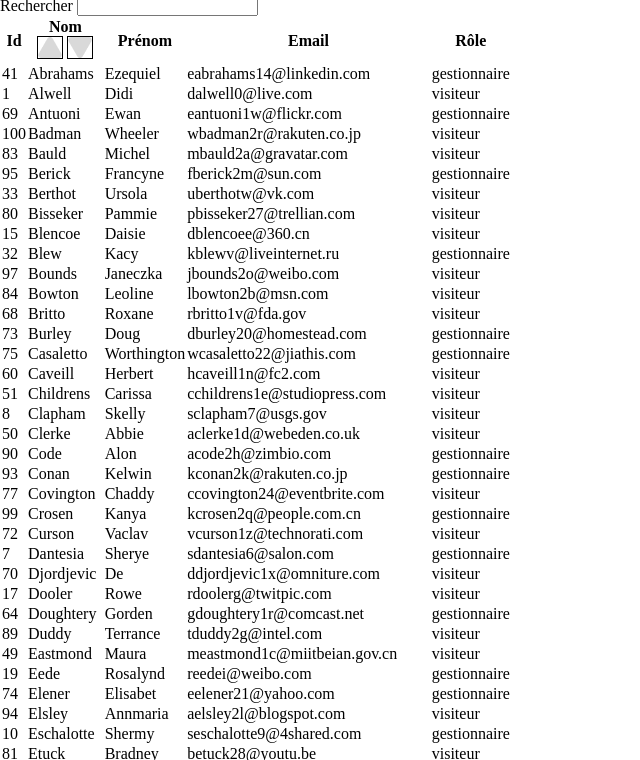
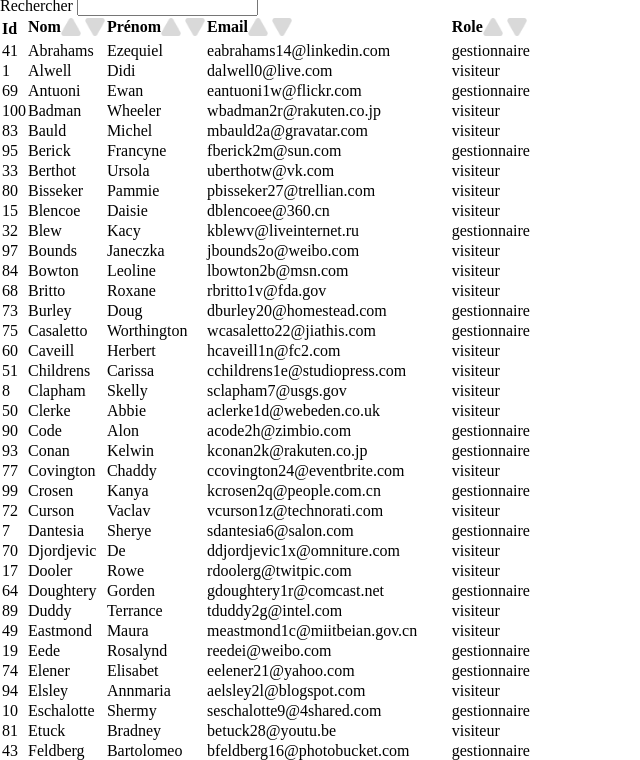
Before and after one commit to DFS-P2/TP-datas, a plain HTML site: page index.html in a window 1280 px wide. Both pictures are taken after a click on the picture 50 px from the left and 87 px from the top of the page. Shown: the part 40-800 px from the top of the page, without its empty margins (0-640 px from the left). Drawn offline with Linux system fonts and the light colour scheme.

Commit message:
sort by field + refactoring + config + lib

```diff
--- a/css/style.css
+++ b/css/style.css
@@ -2,7 +2,12 @@
 	margin: 0;
 	padding: 0;
 }
+
+th > div {
+	display: flex;
+}
+
 img {
-	border: 1px solid black;
 	cursor: pointer;
+	width: 20px;
 }
--- a/index.html
+++ b/index.html
@@ -18,19 +18,51 @@
             <tr>
                 <th>
                     <div>Id</div>
-
                 </th>
                 <th>
-                    <div>Nom</div>
                     <div>
-                        <img class="fleche fleche_haut" data-direction="asc" data-toto="toto"
-                            src="./images/fleche_haut_grise.png" alt="">
-                        <img class="fleche fleche_bas" data-direction="desc" src="./images/fleche_bas_grise.png" alt="">
+                        <div>Nom</div>
+                        <div>
+                            <img class="fleche fleche_haut" data-direction="asc" data-field="nom"
+                                src="./images/fleche_haut_grise.png" alt="">
+                            <img class="fleche fleche_bas" data-direction="desc" data-field="nom"
+                                src="./images/fleche_bas_grise.png" alt="">
+                        </div>
                     </div>
                 </th>
-                <th>Prénom</th>
-                <th>Email</th>
-                <th>Rôle</th>
+                <th>
+                    <div>
+                        <div>Prénom</div>
+                        <div>
+                            <img class="fleche fleche_haut" data-direction="asc" data-field="prenom"
+                                src="./images/fleche_haut_grise.png" alt="">
+                            <img class="fleche fleche_bas" data-direction="desc" data-field="prenom"
+                                src="./images/fleche_bas_grise.png" alt="">
+                        </div>
+                    </div>
+                </th>
+                <th>
+                    <div>
+                        <div>Email</div>
+                        <div>
+                            <img class="fleche fleche_haut" data-direction="asc" data-field="email"
+                                src="./images/fleche_haut_grise.png" alt="">
+                            <img class="fleche fleche_bas" data-direction="desc" data-field="email"
+                                src="./images/fleche_bas_grise.png" alt="">
+                        </div>
+                    </div>
+                </th>
+                <th>
+                    <div>
+                        <div>Role</div>
+                        <div>
+                            <img class="fleche fleche_haut" data-direction="asc" data-field="role"
+                                src="./images/fleche_haut_grise.png" alt="">
+                            <img class="fleche fleche_bas" data-direction="desc" data-field="role"
+                                src="./images/fleche_bas_grise.png" alt="">
+                        </div>
+                    </div>
+                </th>
             </tr>
         </thead>
         <tbody></tbody>
--- /dev/null
+++ b/js/config/config.js
@@ -0,0 +1,3 @@
+const usersDatasUrl = "./datas/users.json";
+
+export { usersDatasUrl };
--- a/js/index.js
+++ b/js/index.js
@@ -1,45 +1,13 @@
-import getDatas from "./modules/getDatas.js";
-import feedTbody from "./modules/feedTbody.js";
+import { usersDatasUrl } from "./config/config.js";
+import getDatasFromStorage from "./modules/getDatasFromStorage.js";
+import handleSort from "./modules/handleSort.js";
+import displayUsers from "./modules/displayUsers.js";
 import handleSearch from "./modules/handleSearch.js";
 
-const usersDatasUrl = "./datas/users.json";
-
-let users = [];
-
-if (localStorage.getItem("users")) {
-	users = JSON.parse(localStorage.getItem("users"));
-} else {
-	users = await getDatas(usersDatasUrl);
-	localStorage.setItem("users", JSON.stringify(users));
-}
+const users = await getDatasFromStorage(usersDatasUrl);
 
 if (users) {
-	const flechesNom = document.querySelectorAll(".fleche");
-	flechesNom.forEach((fleche) => {
-		fleche.addEventListener("click", () => {
-			console.log(fleche.dataset.direction); // "asc" ou "desc"
-			sortByNom(fleche.dataset.direction);
-			feedTbody(users);
-		});
-	});
-	console.log(flechesNom);
-	function sortByNom(direction) {
-		console.log(users);
-		let sortDirection;
-		if (direction == "asc") {
-			sortDirection = 1;
-		} else if (direction == "desc") {
-			sortDirection = -1;
-		}
-		users.sort((a, b) => {
-			const x = a.nom.toLowerCase();
-			const y = b.nom.toLowerCase();
-			if (x < y) return -1 * sortDirection;
-			if (x > y) return 1 * sortDirection;
-			return 0;
-		});
-	}
-
-	feedTbody(users);
+	handleSort(users);
+	displayUsers(users);
 	handleSearch(users);
 }
--- a/js/modules/createTrUser.js
+++ b/js/modules/createTrUser.js
@@ -1,4 +1,4 @@
-import createTd from "./createTd.js";
+import createTd from "./lib/createTd.js";
 
 export default function createTrUser(user) {
 	const tr = document.createElement("tr");
--- a/js/modules/feedTbody.js
+++ b/js/modules/displayUsers.js
@@ -1,6 +1,6 @@
 import createTrUser from "./createTrUser.js";
 
-export default function feedTbody(users) {
+export default function displayUsers(users) {
 	const tbody = document.querySelector("tbody");
 	tbody.innerHTML = "";
 	users.forEach((user) => {
--- /dev/null
+++ b/js/modules/getDatasFromStorage.js
@@ -0,0 +1,13 @@
+import getDatas from "./lib/getDatas.js";
+
+async function getDatasFromStorage(url) {
+	let users = [];
+	if (localStorage.getItem("users")) {
+		users = JSON.parse(localStorage.getItem("users"));
+	} else {
+		users = await getDatas(url);
+		localStorage.setItem("users", JSON.stringify(users));
+	}
+	return users;
+}
+export default getDatasFromStorage;
--- a/js/modules/handleSearch.js
+++ b/js/modules/handleSearch.js
@@ -1,4 +1,4 @@
-import feedTbody from "./feedTbody.js";
+import displayUsers from "./displayUsers.js";
 
 export default function handleSearch(users) {
 	const searchInput = document.querySelector("#searchInput");
@@ -11,6 +11,6 @@ export default function handleSearch(users) {
 				user.email.toLowerCase().includes(searchValue) ||
 				user.role.toLowerCase().includes(searchValue)
 		);
-		feedTbody(filteredUsers);
+		displayUsers(filteredUsers);
 	});
 }
--- /dev/null
+++ b/js/modules/handleSort.js
@@ -0,0 +1,26 @@
+import displayUsers from "./displayUsers.js";
+
+export default function handleSort(users) {
+	const flechesNom = document.querySelectorAll(".fleche");
+	flechesNom.forEach((fleche) => {
+		fleche.addEventListener("click", () => {
+			sortByNom(fleche.dataset.direction, fleche.dataset.field);
+			displayUsers(users);
+		});
+	});
+	function sortByNom(direction, field) {
+		let sortDirection;
+		if (direction == "asc") {
+			sortDirection = 1;
+		} else if (direction == "desc") {
+			sortDirection = -1;
+		}
+		users.sort((a, b) => {
+			const x = a[field].toLowerCase();
+			const y = b[field].toLowerCase();
+			if (x < y) return -1 * sortDirection;
+			if (x > y) return 1 * sortDirection;
+			return 0;
+		});
+	}
+}
```
Also changed, not shown: js/modules/lib/createTd.js (renamed from js/modules/createTd.js), js/modules/lib/getDatas.js (renamed from js/modules/getDatas.js).
